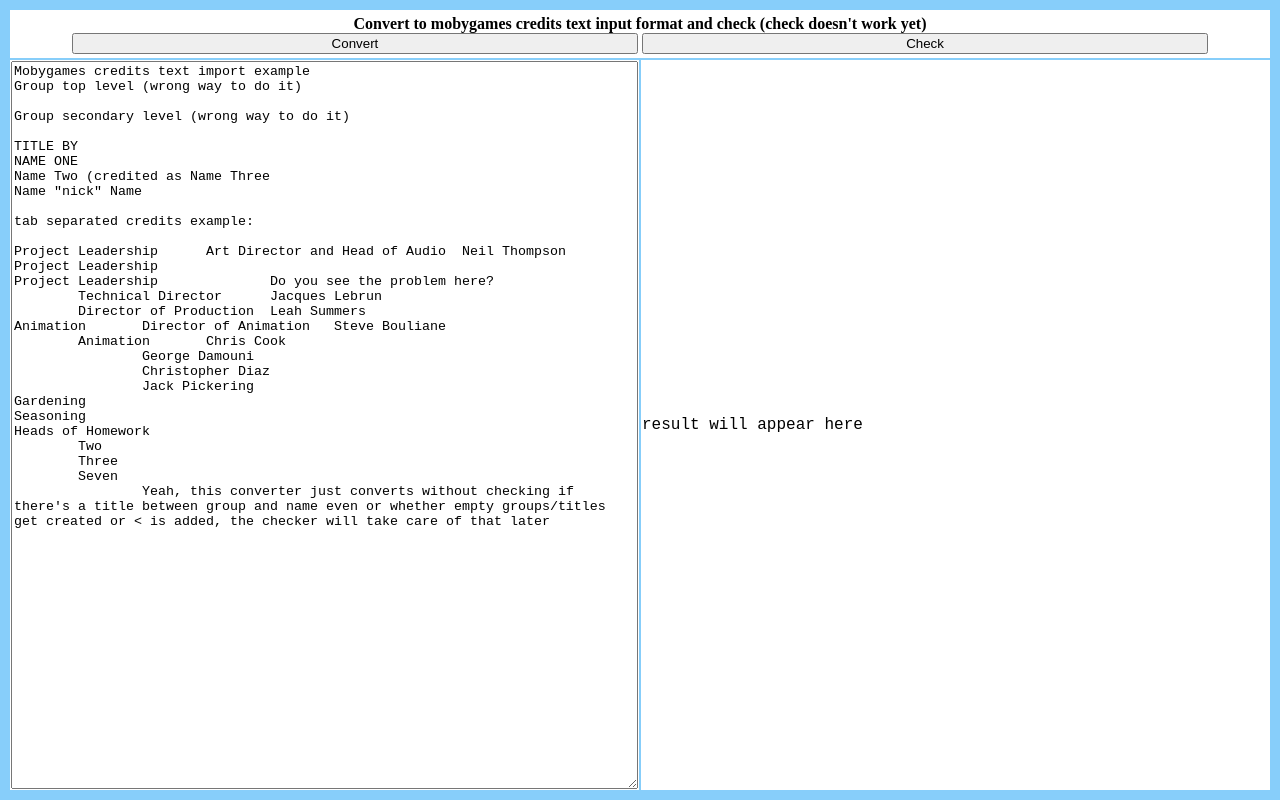
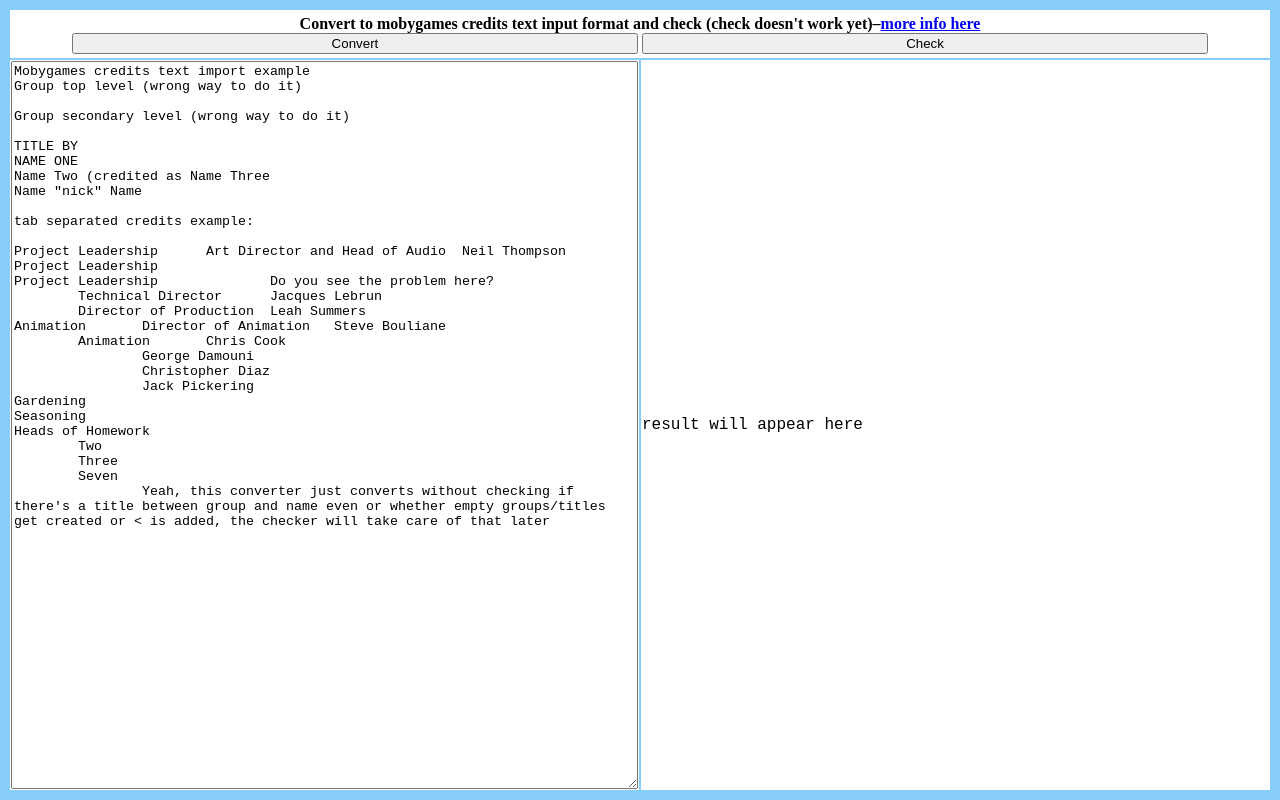
Before and after one commit to FishieCat/moby-import-check, a plain HTML site: page index.html in a window 1280 px wide. Drawn offline with Linux system fonts and the light colour scheme.

Commit message:
added link to source

```diff
--- a/index.html
+++ b/index.html
@@ -17,7 +17,7 @@ span.warning { background-color: red; color: white; }
 <table>
 <tr>
 <th colspan="2">
-Convert to mobygames credits text input format and check (check doesn't work yet)<br>
+Convert to mobygames credits text input format and check (check doesn't work yet)–<a href="https://github.com/FishieCat/moby-import-check" target="_blank">more info here</a><br>
 <button id="convert">Convert</button>
 <button id="check">Check</button>
 </th>
```
